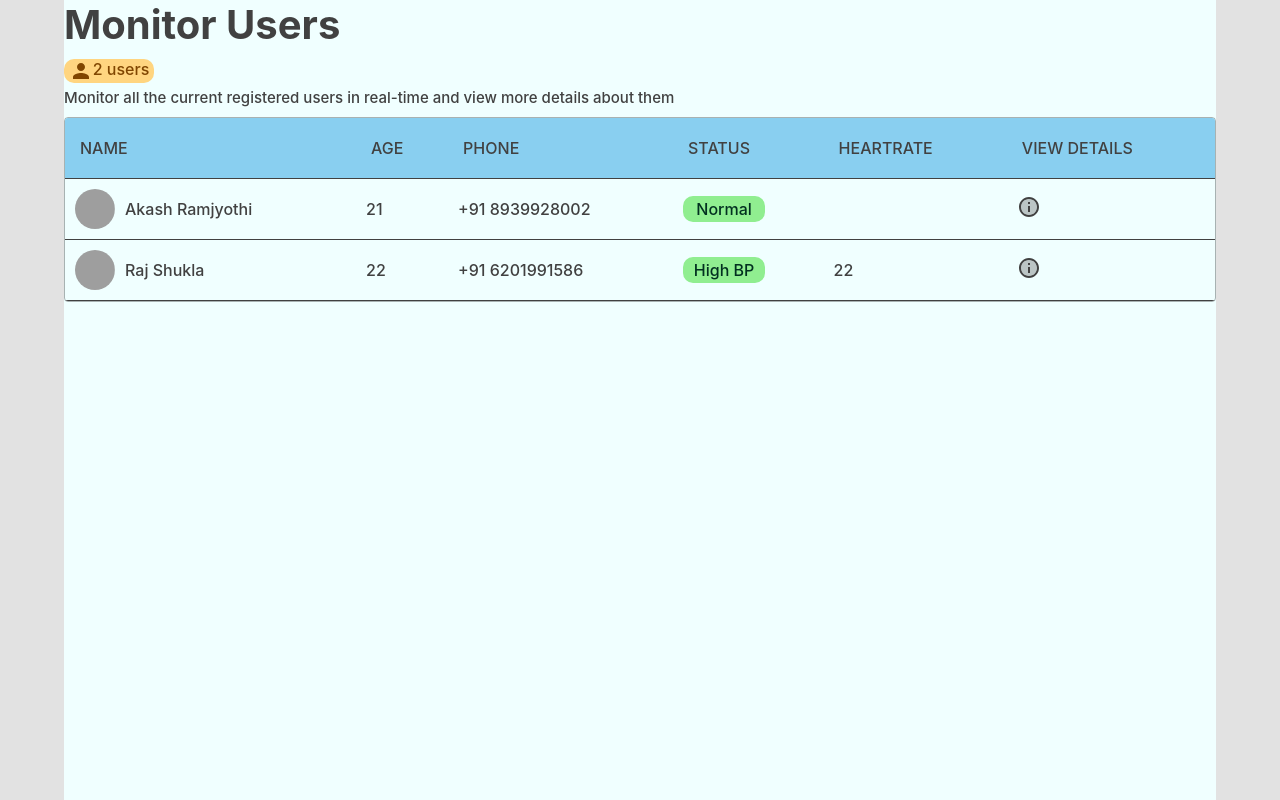
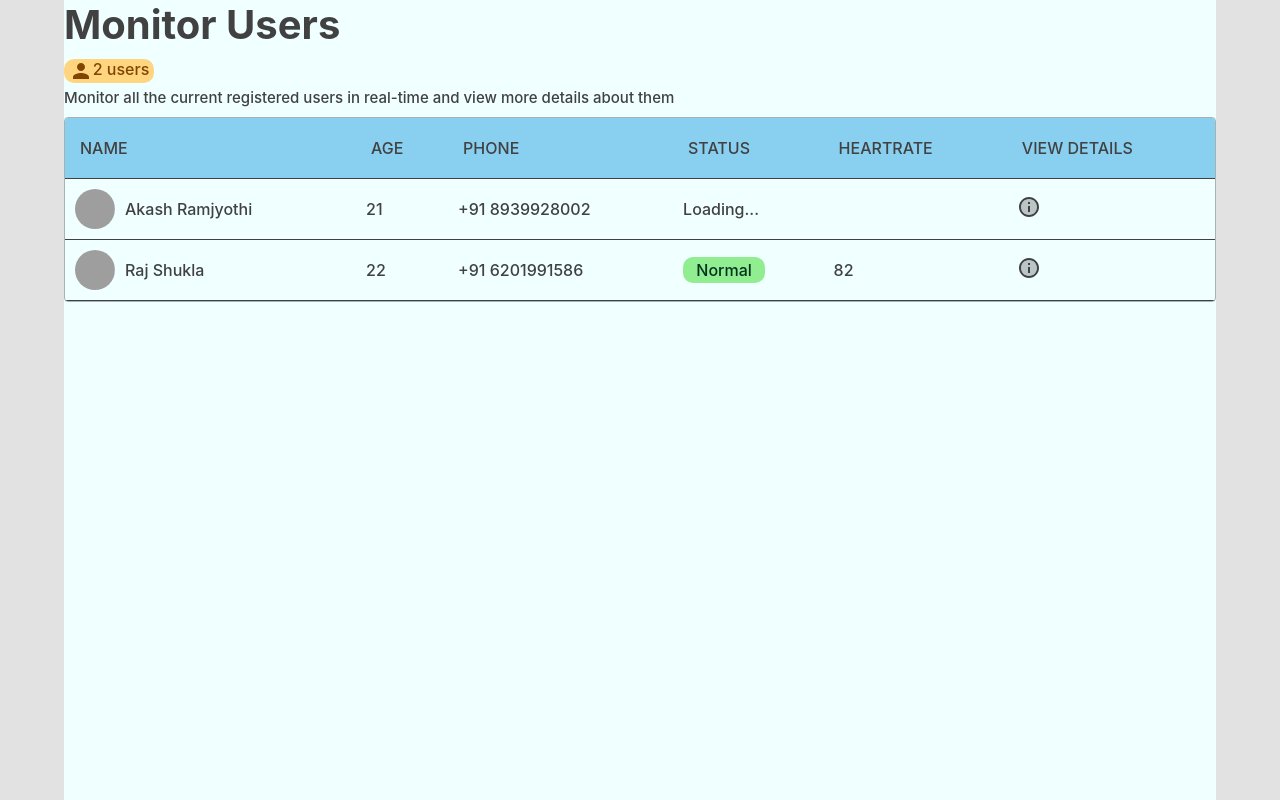
Before and after one commit to Akash-Ramjyothi/Health-Guard-Dashboard, a React (Create React App) app: page /dashboard in a window 1280 px wide. Built offline with nearby package versions, Linux system fonts and the light colour scheme; no server answers; the database is empty; grey boxes are pictures that could not be loaded.

Commit message:
Added conditional UI rendering

```diff
--- a/src/components/Dashboard.css
+++ b/src/components/Dashboard.css
@@ -61,7 +61,7 @@ td {
   align-items: center;
 }
 
-.status-chip {
+.status-chip-normal {
   display: flex;
   justify-content: center;
   background-color: #90ee90;
@@ -72,6 +72,45 @@ td {
   padding-bottom: 3px;
   border-radius: 10px;
   color: #023020;
+}
+
+.status-chip-high {
+  display: flex;
+  justify-content: center;
+  background-color: #f77676;
+  width: 70px;
+  padding-right: 6px;
+  padding-left: 6px;
+  padding-top: 3px;
+  padding-bottom: 3px;
+  border-radius: 10px;
+  color: #850606;
+}
+
+.status-chip-low {
+  display: flex;
+  justify-content: center;
+  background-color: #b19cd9;
+  width: 70px;
+  padding-right: 6px;
+  padding-left: 6px;
+  padding-top: 3px;
+  padding-bottom: 3px;
+  border-radius: 10px;
+  color: #3d003d;
+}
+
+.status-chip-disconnected {
+  display: flex;
+  justify-content: center;
+  background-color: #ffff00;
+  width: 70px;
+  padding-right: 6px;
+  padding-left: 6px;
+  padding-top: 3px;
+  padding-bottom: 3px;
+  border-radius: 10px;
+  color: #3d003d;
 }
 
 .table-heading {
--- a/src/components/Dashboard.tsx
+++ b/src/components/Dashboard.tsx
@@ -114,7 +114,21 @@ function Dashboard() {
                 <td>+91 8939928002</td>
                 <td>
                   <div className="chips">
-                    <div className="status-chip">Normal</div>
+                    {realtimeDatabaseData !== null ? (
+                      realtimeDatabaseData == 0 ? (
+                        <div className="status-chip-disconnected">
+                          Disconnected
+                        </div>
+                      ) : realtimeDatabaseData < 60 ? (
+                        <div className="status-chip-low">Low BP</div>
+                      ) : realtimeDatabaseData > 100 ? (
+                        <div className="status-chip-high">High BP</div>
+                      ) : (
+                        <div className="status-chip-normal">Normal</div>
+                      )
+                    ) : (
+                      <div>Loading...</div>
+                    )}
                   </div>
                 </td>
                 <td>{realtimeDatabaseData}</td>
@@ -136,10 +150,10 @@ function Dashboard() {
                 <td>+91 6201991586</td>
                 <td>
                   <div className="chips">
-                    <div className="status-chip">High BP</div>
+                    <div className="status-chip-normal">Normal</div>
                   </div>
                 </td>
-                <td>22</td>
+                <td>82</td>
                 <td>
                   <InfoTwoToneIcon />
                 </td>
```
